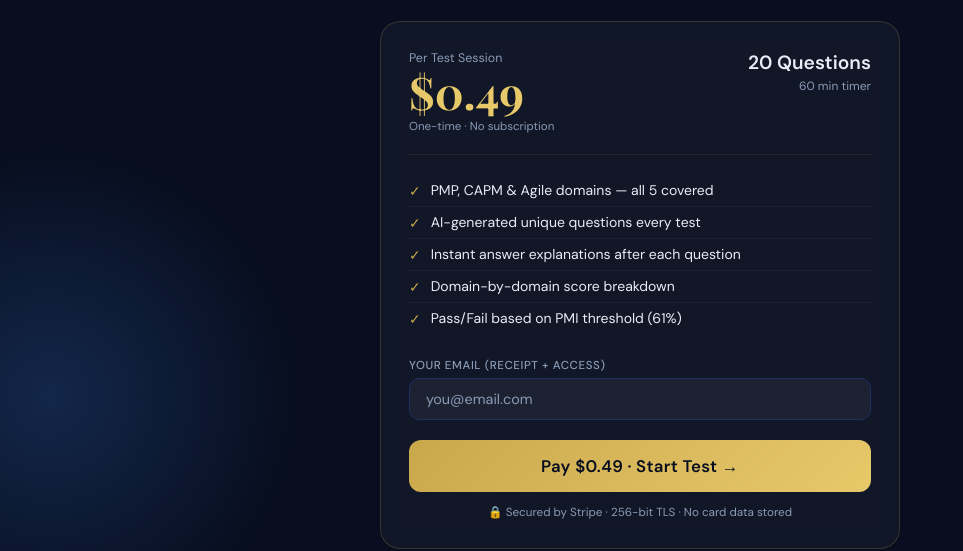
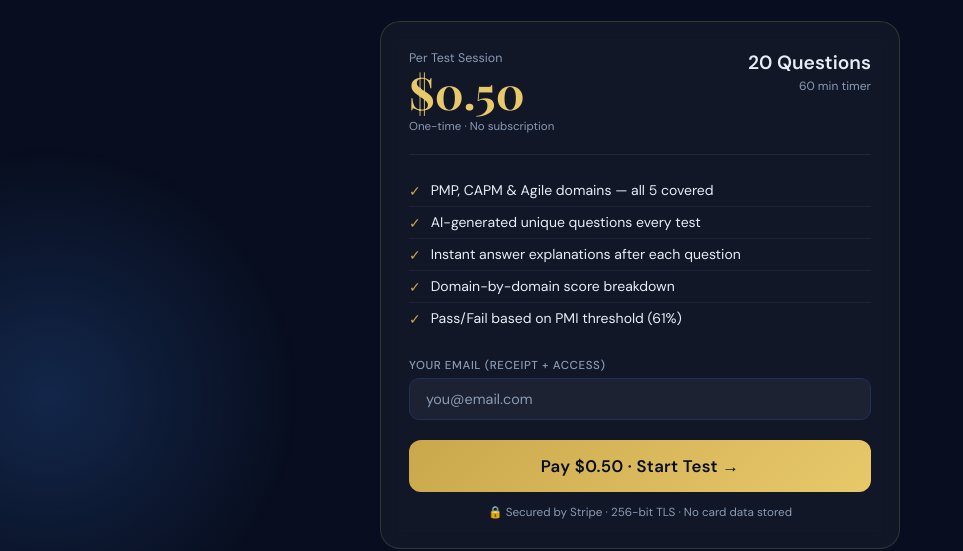
Before and after one commit to prashnaik84/pmi-mock-test, a Next.js app: page / in a window 1280 px wide. Shown: the part 354-905 px from the top of the page, without its empty margins (0-963 px from the left). Built offline with nearby package versions, Linux system fonts and the light colour scheme.

Commit message:
fix price

```diff
--- a/app/page.tsx
+++ b/app/page.tsx
@@ -70,7 +70,7 @@ export default function HomePage() {
           <div className={styles.priceHeader}>
             <div>
               <div className={styles.priceLabel}>Per Test Session</div>
-              <div className={styles.price}>$0.49</div>
+              <div className={styles.price}>$0.50</div>
               <div className={styles.priceSub}>One-time · No subscription</div>
             </div>
             <div className={styles.priceRight}>
@@ -111,7 +111,7 @@ export default function HomePage() {
             onClick={handleCheckout}
             disabled={loading}
           >
-            {loading ? <><span className="spinner" /> Processing…</> : 'Pay $0.49 · Start Test →'}
+            {loading ? <><span className="spinner" /> Processing…</> : 'Pay $0.50 · Start Test →'}
           </button>
 
           <div className={styles.lockNote}>
@@ -125,7 +125,7 @@ export default function HomePage() {
             { n: '50K+', l: 'Tests Taken' },
             { n: '4.9★', l: 'Avg Rating' },
             { n: '87%', l: 'Pass Rate' },
-            { n: '$0.49', l: 'Per Session' },
+            { n: '$0.50', l: 'Per Session' },
           ].map(s => (
             <div key={s.l} className={styles.stat}>
               <div className={styles.statN}>{s.n}</div>
```
